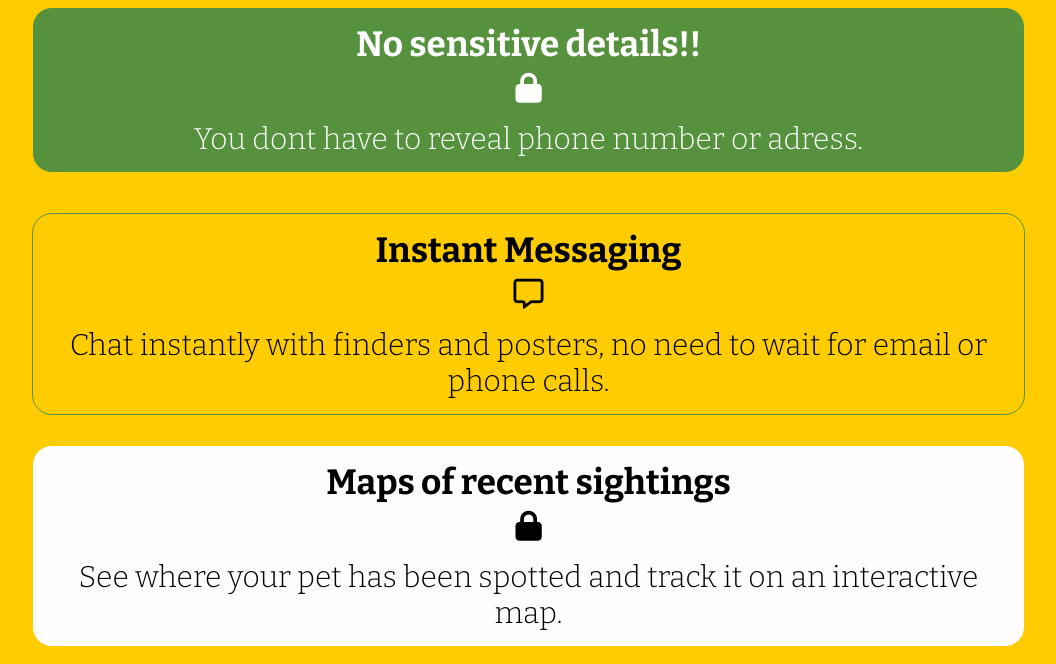
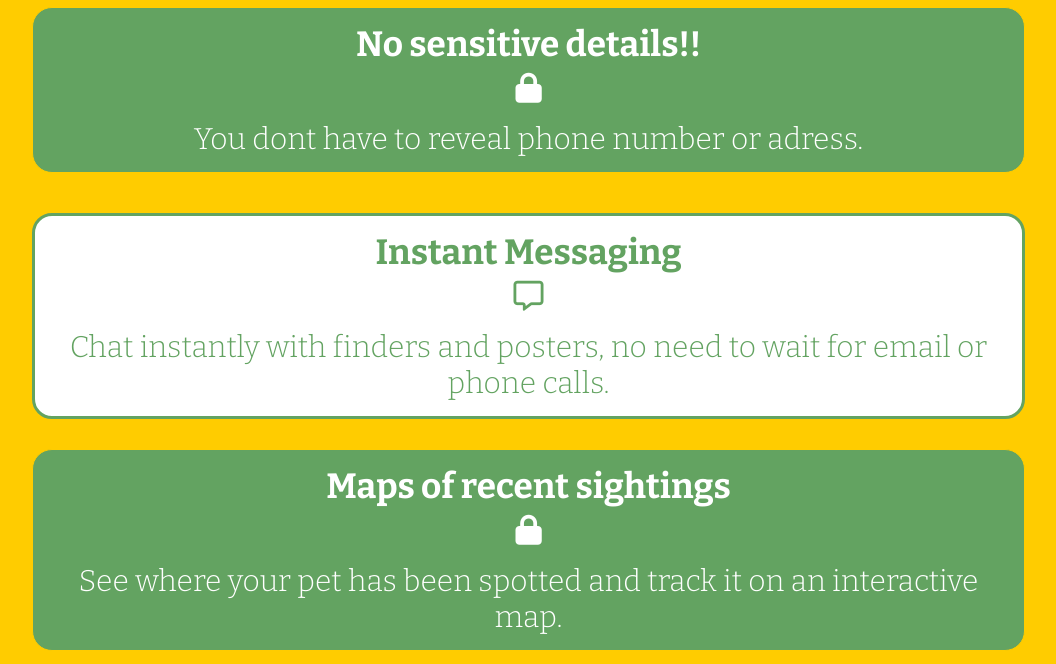
Before and after one commit to kt-fi/kt-find, a website: page index.html in a window 1280 px wide. Shown: the part 1146-1810 px from the top of the page, without its empty margins (139-1195 px from the left). Drawn offline with nearby package versions, Linux system fonts and the light colour scheme; a web font is replaced by a local one.

Commit message:
first commit

```diff
--- a/sass/_info.scss
+++ b/sass/_info.scss
@@ -71,12 +71,14 @@
          }
 
          &-2 {
-            background-color: rgb(86, 146, 62);
+            background-color: #63A361;
        color: white;;
          }
 
          &-3 {
-           border: 1px solid rgb(86, 146, 62);
+           border: 3px solid #63A361;
+           background-color: white;
+           color: #63A361;
             margin: 20px 0 20px 0;
             padding: 15px;
             font-size: 3rem;
@@ -86,7 +88,8 @@
          }
 
          &-4 {
-       background-color: rgb(255, 253, 253);
+       background-color: #63A361;
+       color: white;
                }      }
 }
 
```
Also changed, not shown: styles.css, 1 other file.
